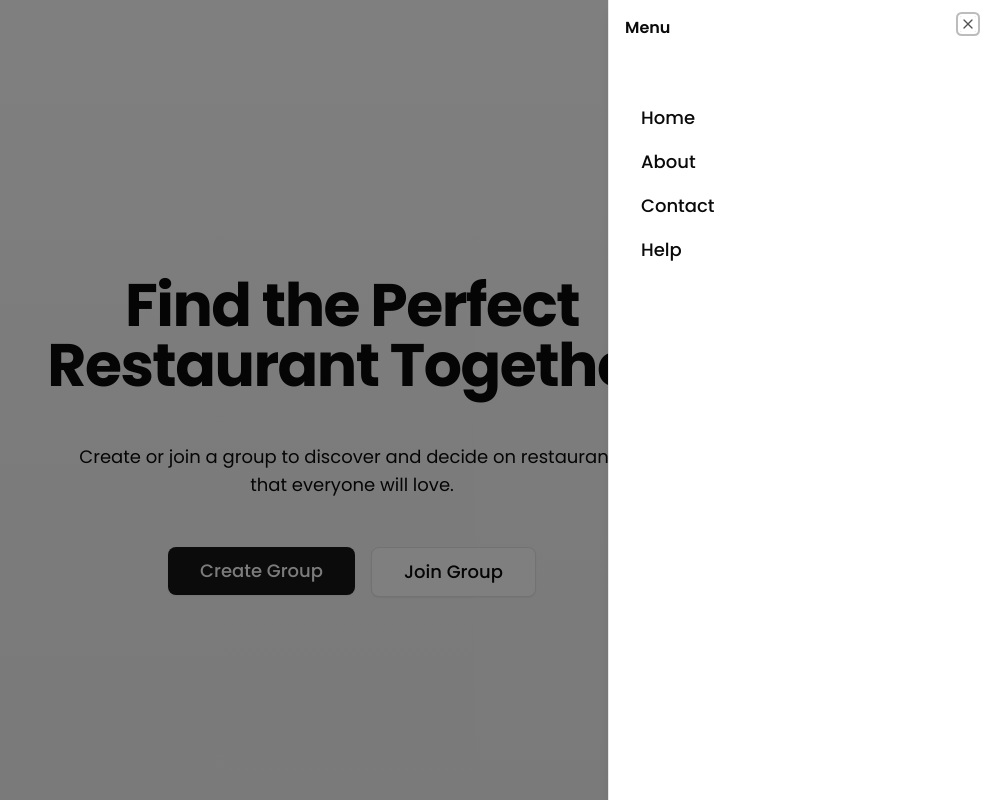
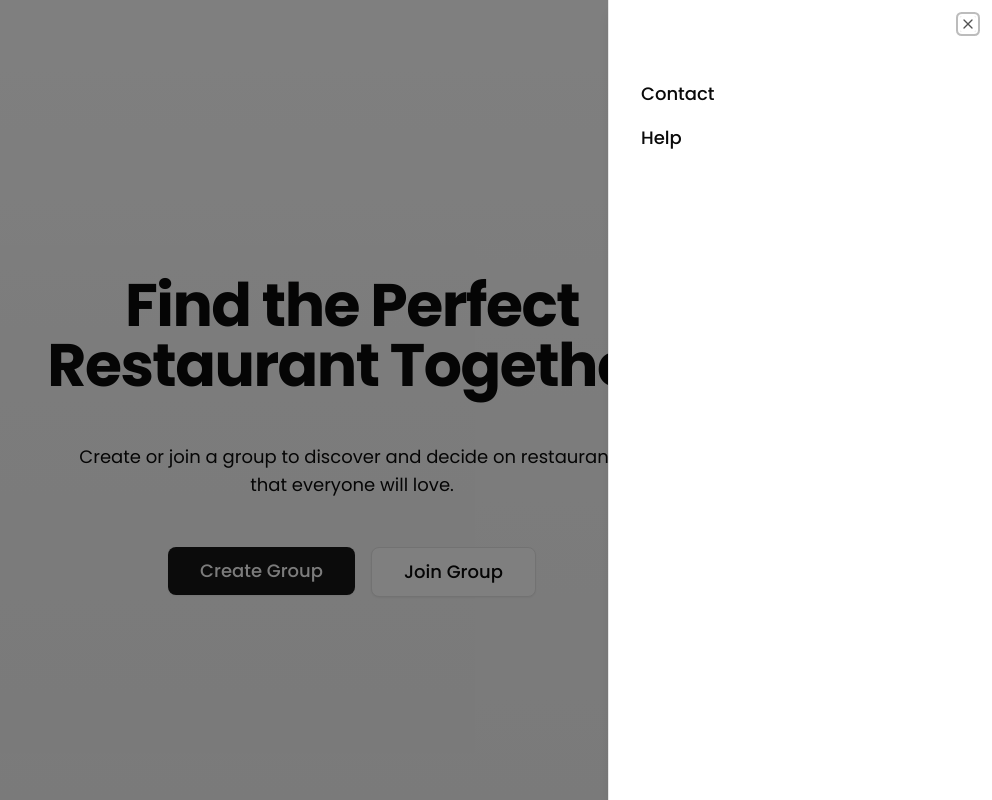
Before and after one commit to kevinnhou/next-hackathon, a Next.js app: page / in a window 1280 px wide. Both pictures are taken after a click on the button "Menu". Shown: the whole page, without its empty margins (288-1280 px from the left). Built offline with nearby package versions, Linux system fonts and the light colour scheme.

Commit message:
chore: map links using site.ts

```diff
--- a/src/app/page.tsx
+++ b/src/app/page.tsx
@@ -1,6 +1,8 @@
+import { VisuallyHidden } from "@radix-ui/react-visually-hidden";
 import { Menu } from "lucide-react";
 import Link from "next/link";
 
+import { navigationLinks } from "@/config/site";
 import { Button } from "~/ui/button";
 import {
   Sheet,
@@ -27,21 +29,20 @@ export default function LandingPage() {
           </SheetTrigger>
           <SheetContent>
             <SheetHeader>
-              <SheetTitle>Menu</SheetTitle>
+              <SheetTitle>
+                <VisuallyHidden>Menu</VisuallyHidden>
+              </SheetTitle>
             </SheetHeader>
             <nav className="mt-8 ml-8 flex flex-col gap-4">
-              <Link href="#" className="text-lg font-medium hover:underline">
-                Home
+              {navigationLinks.map((link) => (
+                <Link
+                  key={link.label}
+                  href={link.href}
+                  className="text-lg font-medium hover:underline"
+                >
+                  {link.label}
                 </Link>
-              <Link href="#" className="text-lg font-medium hover:underline">
-                About
-              </Link>
-              <Link href="#" className="text-lg font-medium hover:underline">
-                Contact
-              </Link>
-              <Link href="#" className="text-lg font-medium hover:underline">
-                Help
-              </Link>
+              ))}
             </nav>
           </SheetContent>
         </Sheet>
@@ -59,12 +60,16 @@ export default function LandingPage() {
           </p>
 
           <div className="flex flex-col justify-center gap-4 sm:flex-row">
+            <Link href="/create">
               <Button size="lg" className="px-8 py-6 text-lg">
                 Create Group
               </Button>
+            </Link>
+            <Link href="/join">
               <Button size="lg" variant="outline" className="px-8 py-6 text-lg">
                 Join Group
               </Button>
+            </Link>
           </div>
         </div>
       </main>
--- /dev/null
+++ b/src/config/site.ts
@@ -0,0 +1,4 @@
+export const navigationLinks = [
+  { href: "#", label: "Contact" },
+  { href: "#", label: "Help" },
+];
```
Lines whose indentation alone changed are shown as unchanged.
